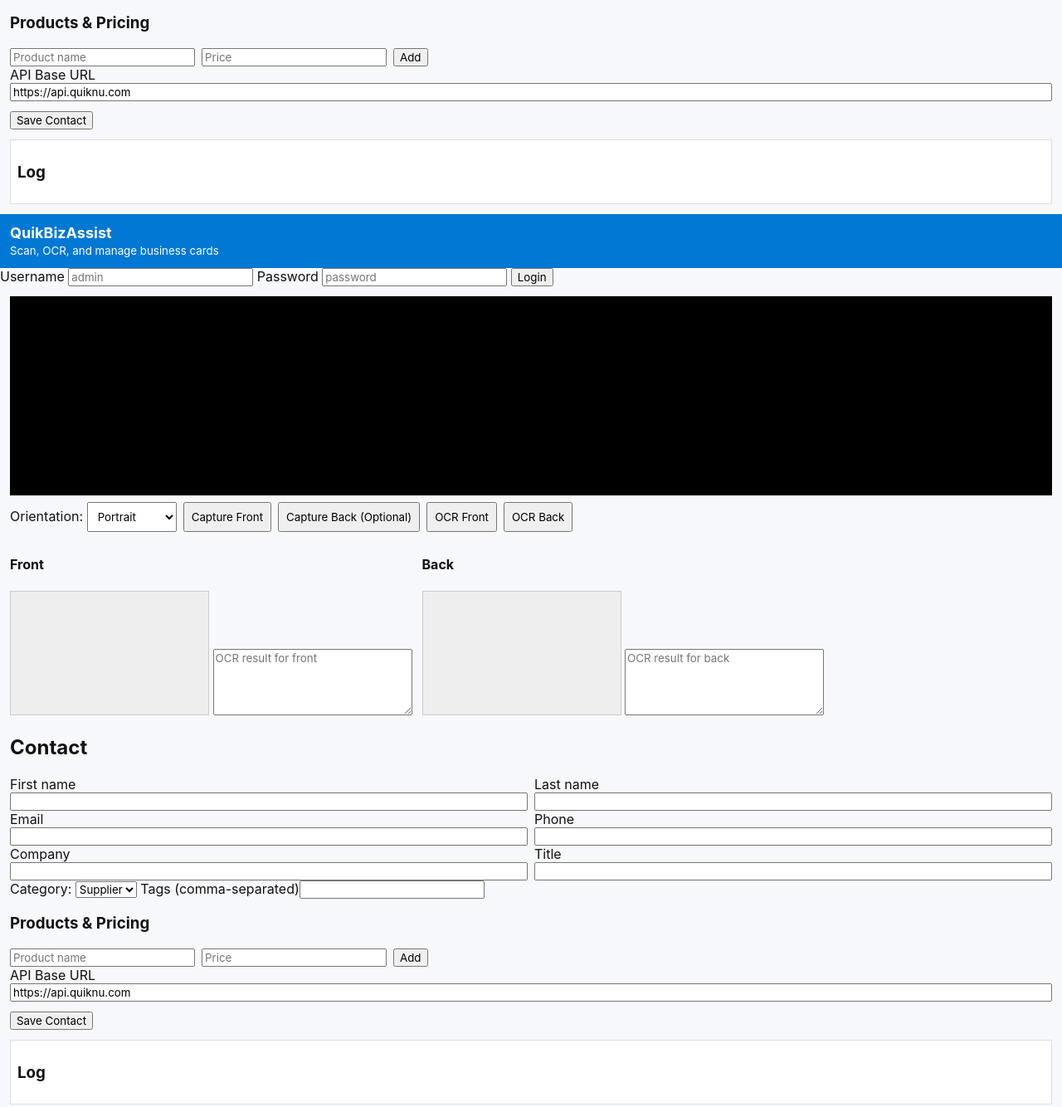
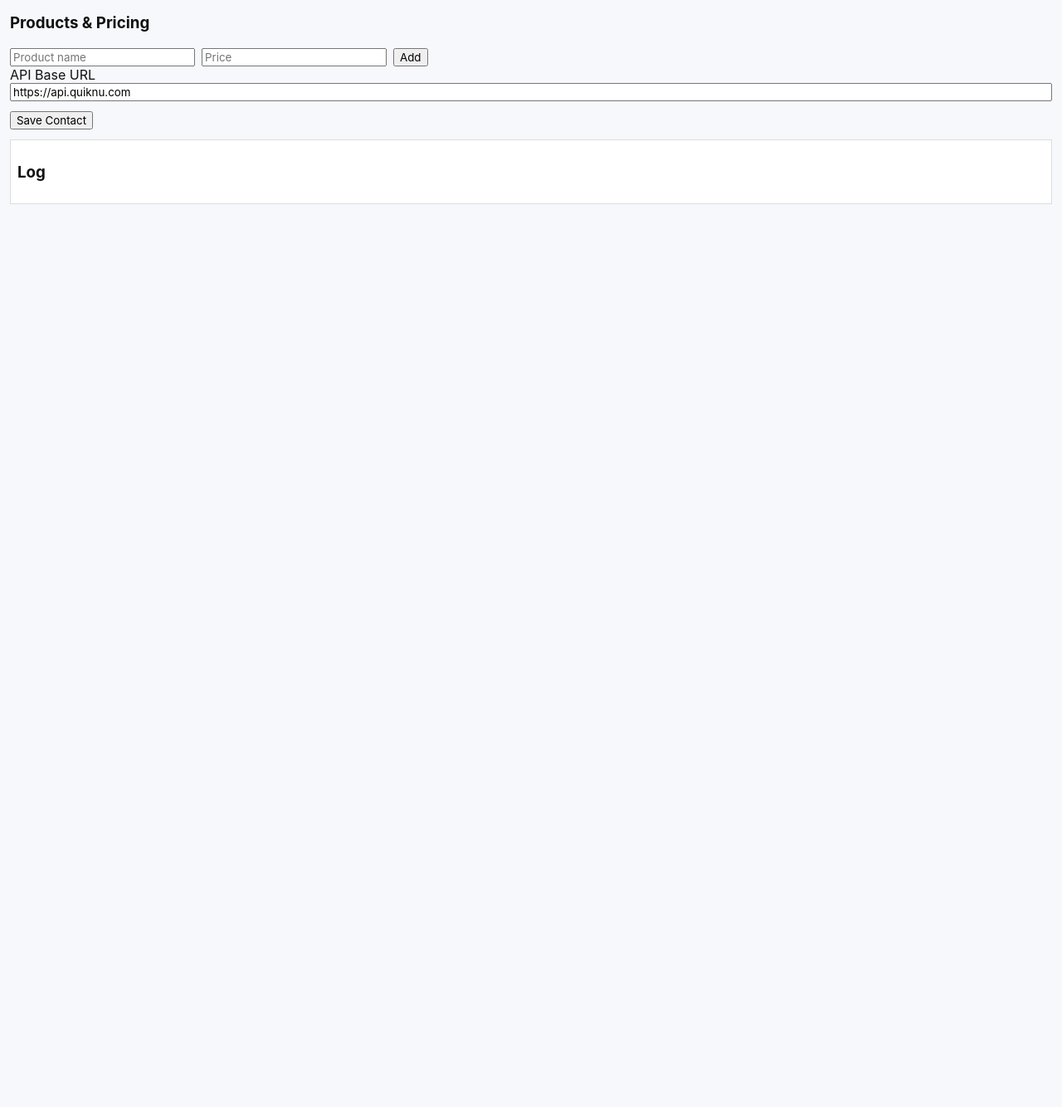
Before and after one commit to NileshSKatkar/QuikBizAssist-PWA, a website: page QuikBizAssist-PWA/index.html in a window 1280 px wide. Shown: the part 827-2161 px from the top of the page at 83% size. After the commit the page ends 1085 px from the top, so only its background shows below. Drawn offline with Linux system fonts and the light colour scheme; a script that the page names is missing.

Commit message:
Fix: remove duplicate HTML document from index.html

```diff
--- a/QuikBizAssist-PWA/index.html
+++ b/QuikBizAssist-PWA/index.html
@@ -115,120 +115,3 @@
   </script>
 </body>
 </html>
-<!doctype html>
-<html lang="en">
-<head>
-  <meta charset="utf-8">
-  <meta name="viewport" content="width=device-width,initial-scale=1">
-  <title>QuikBizAssist PWA</title>
-  <link rel="manifest" href="./manifest.json">
-  <link rel="stylesheet" href="./styles.css">
-  <script src="https://cdn.jsdelivr.net/npm/tesseract.js@2.1.5/dist/tesseract.min.js"></script>
-</head>
-<body>
-  <header>
-    <h1>QuikBizAssist</h1>
-    <small>Scan, OCR, and manage business cards</small>
-  </header>
-
-  <div id="auth-area" class="auth">
-    <label>Username <input id="login-username" placeholder="admin"></label>
-    <label>Password <input id="login-password" type="password" placeholder="password"></label>
-    <button id="login-btn">Login</button>
-    <button id="logout-btn" style="display:none">Logout</button>
-    <span id="auth-status"></span>
-  </div>
-
-  <main>
-    <section id="camera-section">
-      <div class="video-wrap">
-        <video id="video" playsinline autoplay></video>
-      </div>
-      <div class="controls">
-        <label>Orientation:
-          <select id="orientation">
-            <option value="portrait">Portrait</option>
-            <option value="landscape">Landscape</option>
-          </select>
-        </label>
-        <button id="snap-front">Capture Front</button>
-        <button id="snap-back">Capture Back (Optional)</button>
-        <button id="ocr-front">OCR Front</button>
-        <button id="ocr-back">OCR Back</button>
-      </div>
-
-      <div class="previews">
-        <div>
-          <h4>Front</h4>
-          <canvas id="canvas-front"></canvas>
-          <textarea id="ocr-front-text" placeholder="OCR result for front"></textarea>
-        </div>
-        <div>
-          <h4>Back</h4>
-          <canvas id="canvas-back"></canvas>
-          <textarea id="ocr-back-text" placeholder="OCR result for back"></textarea>
-        </div>
-      </div>
-    </section>
-
-    <section id="contact-section">
-      <h2>Contact</h2>
-      <form id="contact-form">
-        <div class="row">
-          <label>First name<input id="firstName"></label>
-          <label>Last name<input id="lastName"></label>
-        </div>
-        <div class="row">
-          <label>Email<input id="email"></label>
-          <label>Phone<input id="phone"></label>
-        </div>
-        <div class="row">
-          <label>Company<input id="company"></label>
-          <label>Title<input id="title"></label>
-        </div>
-
-        <label>Category:
-          <select id="category">
-            <option value="supplier">Supplier</option>
-            <option value="buyer">Buyer</option>
-            <option value="reseller">Reseller</option>
-            <option value="other">Other</option>
-          </select>
-        </label>
-
-        <label>Tags (comma-separated)<input id="tags"></label>
-
-        <div id="products">
-          <h3>Products & Pricing</h3>
-          <div id="products-list"></div>
-          <div class="row">
-            <input id="product-name" placeholder="Product name">
-            <input id="product-price" placeholder="Price">
-            <button id="add-product" type="button">Add</button>
-          </div>
-        </div>
-
-        <div class="row">
-          <label>API Base URL<input id="api-base" placeholder="https://api.quiknu.com" value="https://api.quiknu.com"></label>
-        </div>
-
-        <div class="actions">
-          <button id="save-contact" type="button">Save Contact</button>
-        </div>
-      </form>
-    </section>
-
-    <section id="log">
-      <h3>Log</h3>
-      <pre id="log-output"></pre>
-    </section>
-  </main>
-
-  <script src="./app.js"></script>
-  <script>
-    if ('serviceWorker' in navigator) {
-      navigator.serviceWorker.register('./sw.js').catch(()=>{});
-    }
-  </script>
-</body>
-</html>
```
